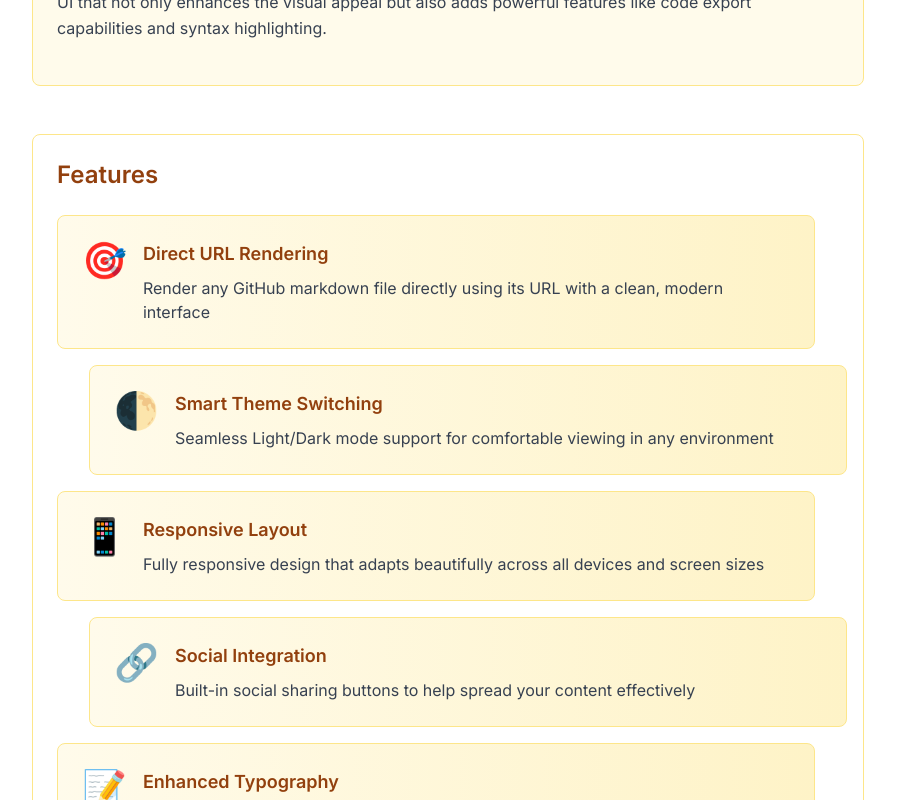
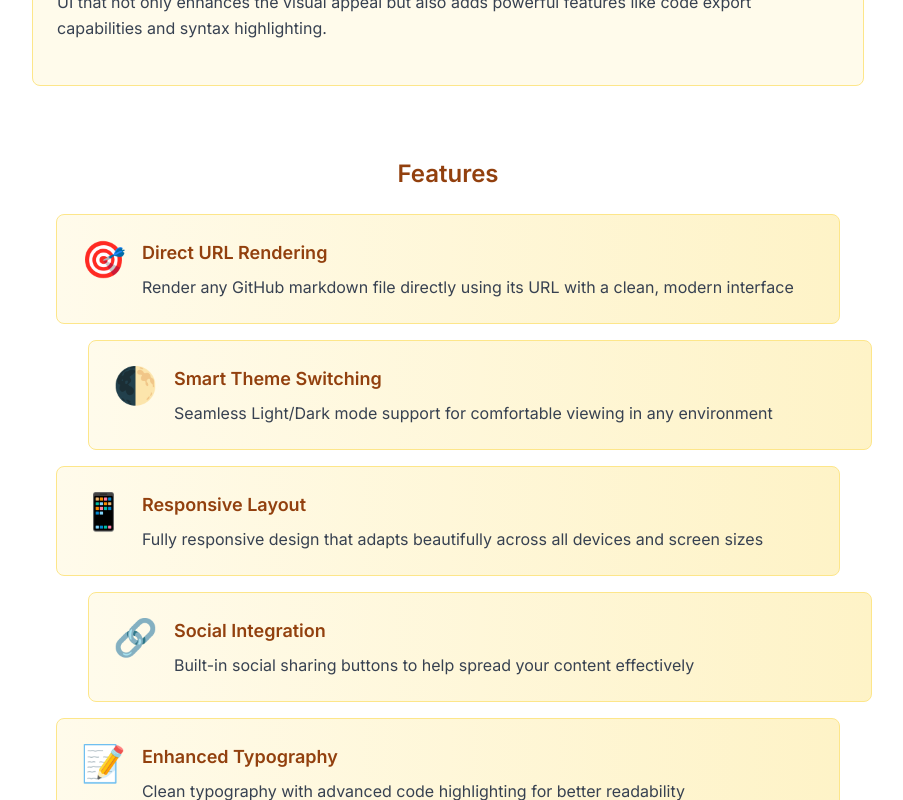
Before and after one commit to proSamik/githubme, a Next.js app: page /about in a window 1280 px wide. Shown: the part 580-1380 px from the top of the page, without its empty margins (192-1095 px from the left). Built offline with nearby package versions, Linux system fonts and the light colour scheme.

Commit message:
feat- update FeatureGrid.tsx text to center align it

```diff
--- a/src/components/FeatureGrid.tsx
+++ b/src/components/FeatureGrid.tsx
@@ -49,8 +49,8 @@ const features: Feature[] = [
 
 export default function FeatureGrid() {
     return (
-        <div className="bg-white dark:bg-dark-background p-6 pr-12 rounded-lg border border-amber-200 dark:border-amber-700">
-            <h2 className="text-2xl font-semibold text-amber-800 dark:text-amber-200 mb-6">
+        <div className="bg-white dark:bg-dark-background p-6 rounded-lg">
+            <h2 className="text-2xl font-semibold text-amber-800 dark:text-amber-200 mb-6 flex justify-center">
                 Features
             </h2>
             <div className="space-y-4">
```
